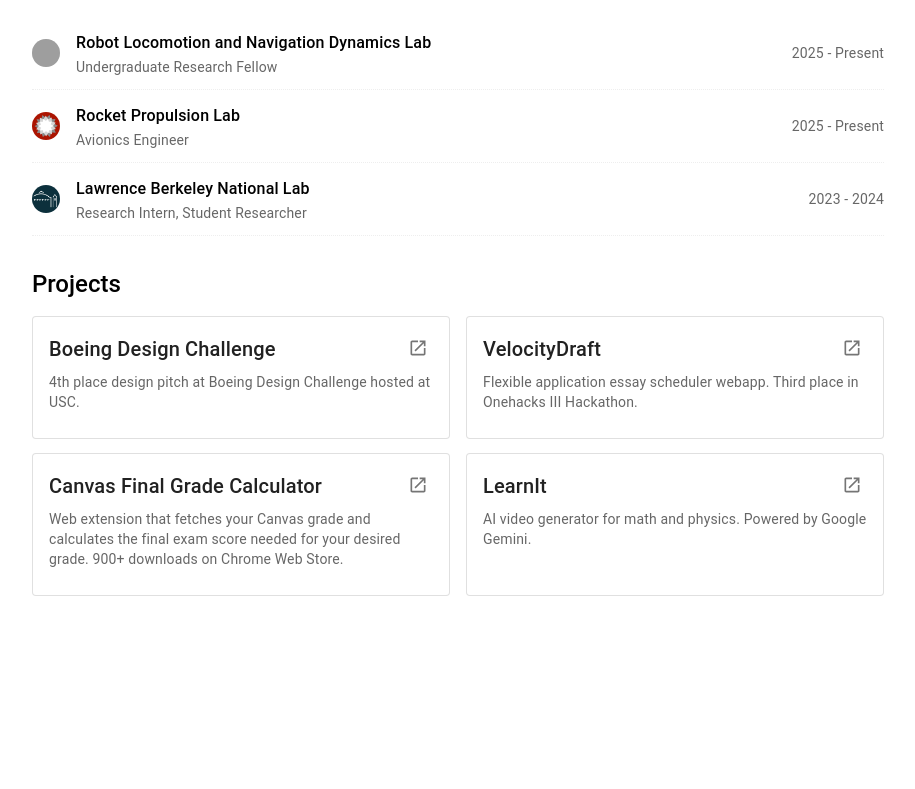
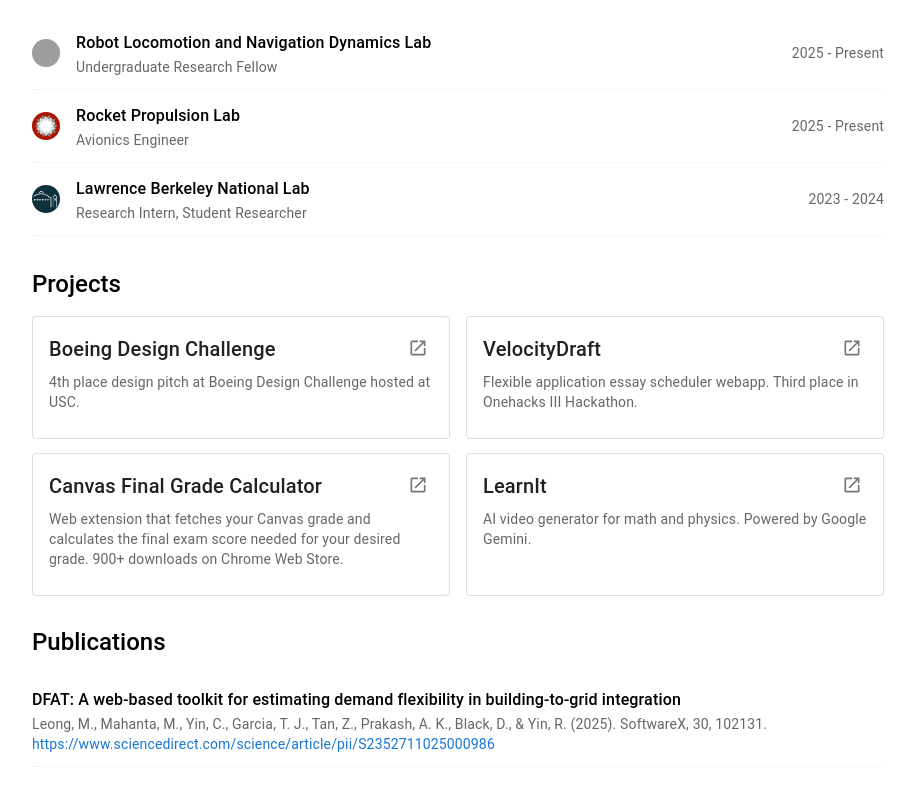
Before and after one commit to leongmichael/leongmichael.github.io, a React (Create React App) app: page / in a window 1280 px wide. Shown: the part 265-1054 px from the top of the page, without its empty margins (182-1097 px from the left). Before the commit the page ends 931 px from the top, so only its background shows below. Built offline with nearby package versions, Linux system fonts and the light colour scheme; grey boxes are pictures that could not be loaded; the HTML template or start-up script is replaced by a standard one.

Commit message:
publications

```diff
--- a/src/App.js
+++ b/src/App.js
@@ -12,6 +12,7 @@
 import GitHubIcon from '@mui/icons-material/GitHub';
 import Experience from './components/Experience/Experience'
 import Projects from './components/Projects/Projects'
+import Publications from './components/Publications/Publications'
 
 const App = () => {
   return (
@@ -54,6 +55,9 @@
 
       {/* Projects Component */}
       <Projects />
+
+      {/* Publications */}
+      <Publications />
     </Container>
   );
 }
--- /dev/null
+++ b/src/components/Publications/Publications.js
@@ -0,0 +1,41 @@
+import React from 'react';
+import { Box, Typography, Grid } from '@mui/material';
+import publications from './Publications.json'; // Import the JSON file
+
+const Publications = () => {
+  const PublicationItem = ({ title, authors, year, journal, link }) => (
+    <Box sx={{ py: 1.5, borderBottom: '1px dotted #eee' }}>
+      <Grid container spacing={2}>
+        <Grid item xs>
+          <Typography variant="subtitle1" fontWeight="medium">{title}</Typography>
+          <Typography variant="body2" color="text.secondary">
+            {authors} ({year}). {journal}.
+          </Typography>
+          <Typography variant="body2" color="primary">
+            <a href={link} target="_blank" rel="noopener noreferrer" style={{ textDecoration: 'none', color: 'inherit' }}>
+              {link}
+            </a>
+          </Typography>
+        </Grid>
+      </Grid>
+    </Box>
+  );
+
+  return (
+    <Box mb={4}>
+      <Typography variant="h5" fontWeight="medium" mb={2}>Publications</Typography>
+      {publications.map((pub, index) => (
+        <PublicationItem
+          key={index}
+          title={pub.title}
+          authors={pub.authors}
+          year={pub.year}
+          journal={pub.journal}
+          link={pub.link}
+        />
+      ))}
+    </Box>
+  );
+};
+
+export default Publications;
--- /dev/null
+++ b/src/components/Publications/Publications.json
@@ -0,0 +1,9 @@
+[
+    {
+      "title": "DFAT: A web-based toolkit for estimating demand flexibility in building-to-grid integration",
+      "authors": "Leong, M., Mahanta, M., Yin, C., Garcia, T. J., Tan, Z., Prakash, A. K., Black, D., & Yin, R.",
+      "year": 2025,
+      "journal": "SoftwareX, 30, 102131",
+      "link": "https://www.sciencedirect.com/science/article/pii/S2352711025000986"
+    }
+  ]
```
